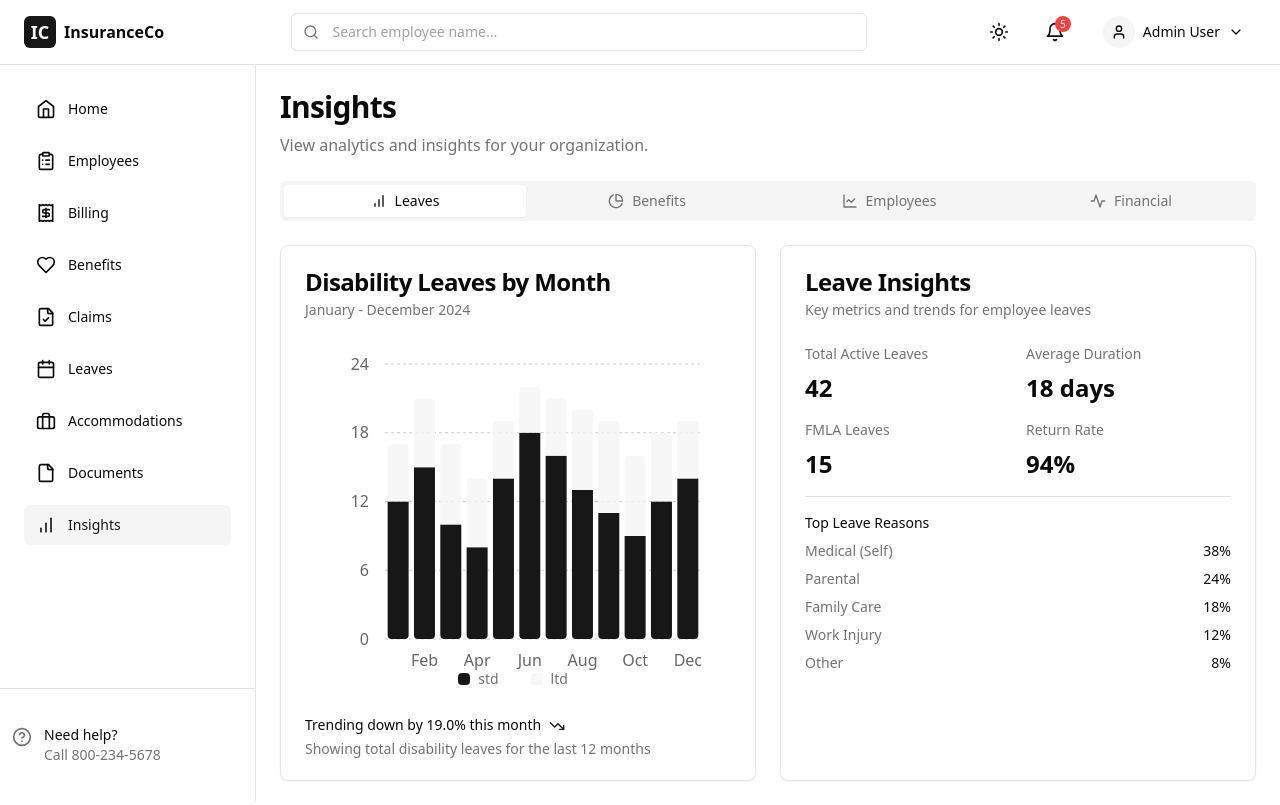
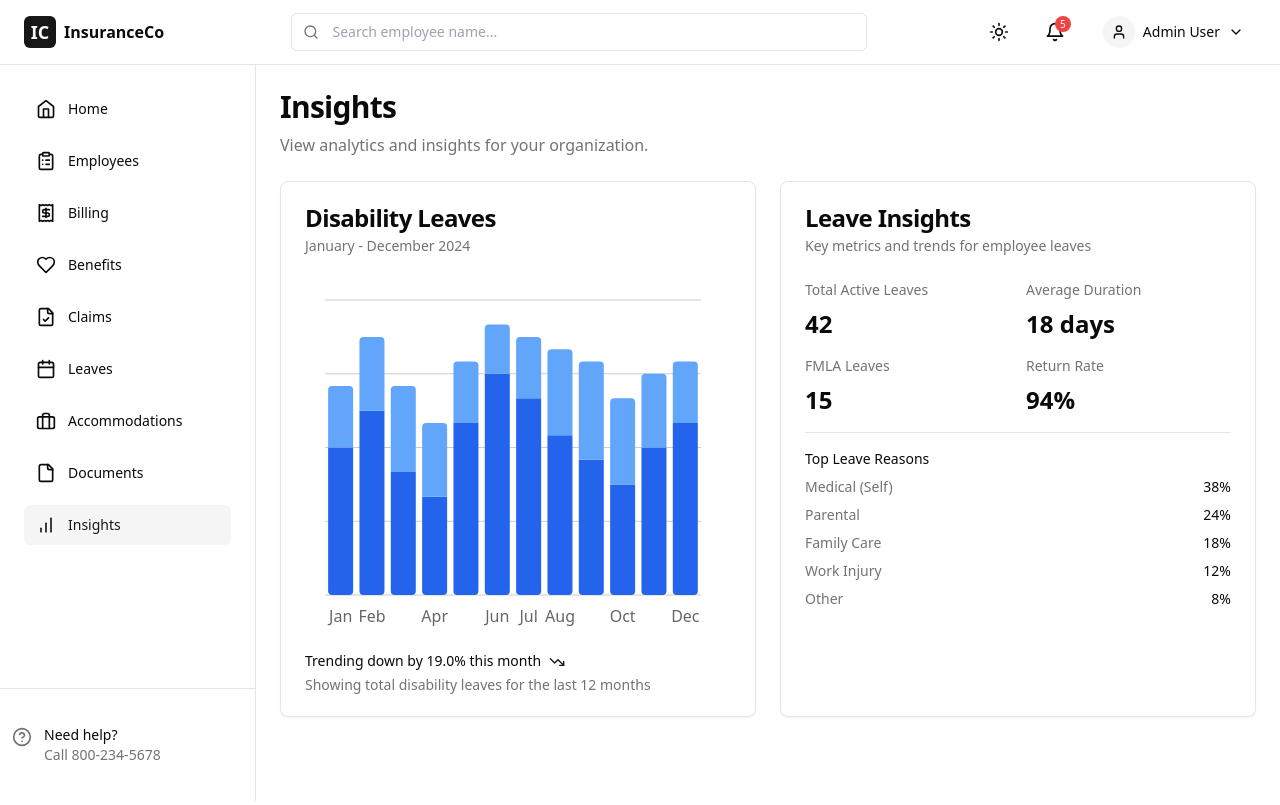
Before and after one commit to briantpatterson/insurance-dashboard, a Next.js app: page /insights in a window 1280 px wide. Built offline with nearby package versions, Linux system fonts and the light colour scheme.

Commit message:
Update disability leaves chart: apply blue theme, remove legend, improve tooltips

```diff
--- a/src/app/insights/page.tsx
+++ b/src/app/insights/page.tsx
@@ -3,8 +3,6 @@
 import { DashboardLayout } from "@/components/dashboard-layout"
 import { DisabilityLeavesChart } from "@/components/disability-leaves-chart"
 import { Card, CardContent, CardDescription, CardHeader, CardTitle } from "@/components/ui/card"
-import { Tabs, TabsContent, TabsList, TabsTrigger } from "@/components/ui/tabs"
-import { BarChart, PieChart, LineChart, Activity } from "lucide-react"
 
 export default function InsightsPage() {
   return (
@@ -17,27 +15,7 @@ export default function InsightsPage() {
           </p>
         </div>
 
-        <Tabs defaultValue="leaves">
-          <TabsList className="grid w-full grid-cols-4">
-            <TabsTrigger value="leaves" className="flex items-center gap-2">
-              <BarChart className="h-4 w-4" />
-              <span>Leaves</span>
-            </TabsTrigger>
-            <TabsTrigger value="benefits" className="flex items-center gap-2">
-              <PieChart className="h-4 w-4" />
-              <span>Benefits</span>
-            </TabsTrigger>
-            <TabsTrigger value="employees" className="flex items-center gap-2">
-              <LineChart className="h-4 w-4" />
-              <span>Employees</span>
-            </TabsTrigger>
-            <TabsTrigger value="financial" className="flex items-center gap-2">
-              <Activity className="h-4 w-4" />
-              <span>Financial</span>
-            </TabsTrigger>
-          </TabsList>
-
-          <TabsContent value="leaves" className="space-y-6 mt-6">
+        <div className="space-y-6">
           <div className="grid gap-6 md:grid-cols-2">
             <DisabilityLeavesChart />
 
@@ -98,41 +76,7 @@ export default function InsightsPage() {
               </CardContent>
             </Card>
           </div>
-          </TabsContent>
-
-          <TabsContent value="benefits" className="mt-6">
-            <div className="flex items-center justify-center h-[400px] bg-muted rounded-lg">
-              <div className="text-center">
-                <h3 className="text-lg font-medium mb-2">Benefits Insights Coming Soon</h3>
-                <p className="text-muted-foreground max-w-md">
-                  We're working on adding detailed benefits enrollment and utilization charts.
-                </p>
         </div>
-            </div>
-          </TabsContent>
-
-          <TabsContent value="employees" className="mt-6">
-            <div className="flex items-center justify-center h-[400px] bg-muted rounded-lg">
-              <div className="text-center">
-                <h3 className="text-lg font-medium mb-2">Employee Insights Coming Soon</h3>
-                <p className="text-muted-foreground max-w-md">
-                  We're working on adding detailed employee demographics and turnover charts.
-                </p>
-              </div>
-            </div>
-          </TabsContent>
-
-          <TabsContent value="financial" className="mt-6">
-            <div className="flex items-center justify-center h-[400px] bg-muted rounded-lg">
-              <div className="text-center">
-                <h3 className="text-lg font-medium mb-2">Financial Insights Coming Soon</h3>
-                <p className="text-muted-foreground max-w-md">
-                  We're working on adding detailed financial and cost analysis charts.
-                </p>
-              </div>
-            </div>
-          </TabsContent>
-        </Tabs>
       </div>
     </DashboardLayout>
   )
--- a/src/components/disability-leaves-chart.tsx
+++ b/src/components/disability-leaves-chart.tsx
@@ -40,11 +40,11 @@ const leavesData = [
 const chartConfig = {
   std: {
     label: "Short-Term Disability",
-    color: "hsl(var(--primary))",
+    color: "hsl(221 83% 53%)", // Blue-600
   },
   ltd: {
     label: "Long-Term Disability",
-    color: "hsl(var(--secondary) / 0.8)",
+    color: "hsl(213 94% 68%)", // Blue-400
   },
 } satisfies ChartConfig
 
@@ -62,14 +62,14 @@ export function DisabilityLeavesChart() {
   return (
     <Card>
       <CardHeader>
-        <CardTitle>Disability Leaves by Month</CardTitle>
+        <CardTitle>Disability Leaves</CardTitle>
         <CardDescription>January - December 2024</CardDescription>
       </CardHeader>
       <CardContent>
         <ChartContainer config={chartConfig}>
           <ResponsiveContainer width="100%" height="100%">
             <BarChart data={leavesData} margin={{ top: 20, right: 30, left: 20, bottom: 5 }}>
-              <CartesianGrid strokeDasharray="3 3" vertical={false} />
+              <CartesianGrid vertical={false} />
               <XAxis
                 dataKey="month"
                 tickLine={false}
@@ -77,26 +77,51 @@ export function DisabilityLeavesChart() {
                 axisLine={false}
                 tickFormatter={(value) => value.slice(0, 3)}
               />
-              <YAxis
-                tickLine={false}
-                axisLine={false}
-                tickMargin={10}
+              <ChartTooltip
+                content={({ active, payload, label }) => {
+                  if (active && payload && payload.length) {
+                    return (
+                      <div className="rounded-lg border bg-background p-2 shadow-sm">
+                        <div className="flex flex-col gap-1">
+                          {payload.map((entry, index) => (
+                            <div
+                              key={`item-${index}`}
+                              className="flex items-center gap-2 text-sm"
+                            >
+                              <div
+                                className="h-3 w-3 rounded-full"
+                                style={{ backgroundColor: entry.color }}
+                              />
+                              <span className="font-medium">
+                                {entry.name}:
+                              </span>
+                              <span className="font-bold">{entry.value}</span>
+                            </div>
+                          ))}
+                        </div>
+                      </div>
+                    )
+                  }
+                  return null
+                }}
+                cursor={{ fill: 'rgba(0, 0, 0, 0.05)' }}
+                isAnimationActive={true}
               />
-              <ChartTooltip content={<ChartTooltipContent hideLabel />} />
-              <ChartLegend content={<ChartLegendContent />} />
               <Bar
                 dataKey="std"
                 stackId="a"
-                fill="var(--color-std)"
+                fill="hsl(221 83% 53%)"
                 radius={[0, 0, 4, 4]}
-                name="std"
+                name="Short-term disability"
+                isAnimationActive={true}
               />
               <Bar
                 dataKey="ltd"
                 stackId="a"
-                fill="var(--color-ltd)"
+                fill="hsl(213 94% 68%)"
                 radius={[4, 4, 0, 0]}
-                name="ltd"
+                name="Long-term disability"
+                isAnimationActive={true}
               />
             </BarChart>
           </ResponsiveContainer>
```
Lines whose indentation alone changed are shown as unchanged.
